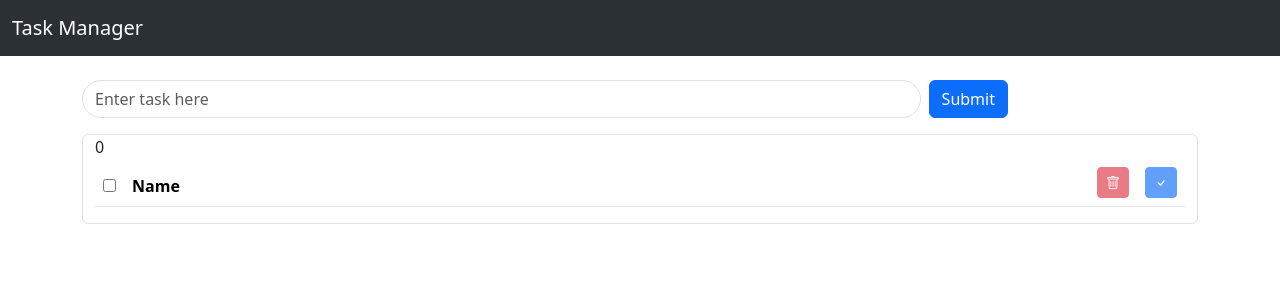
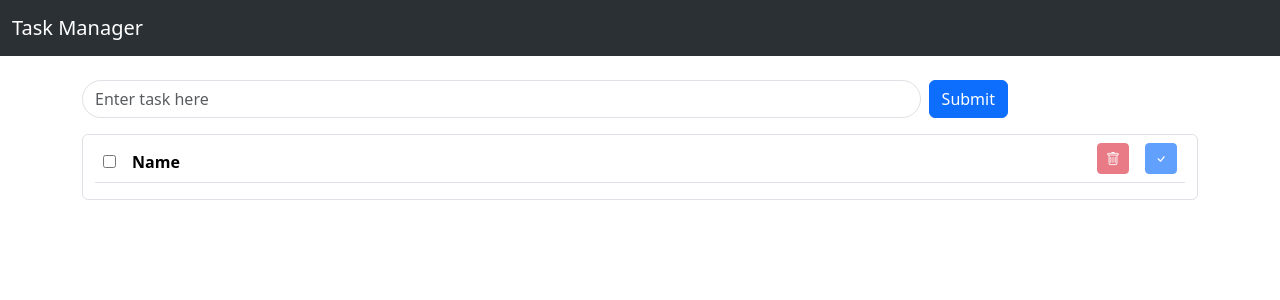
Before and after one commit to yashraizb/Todo-App, a React (Vite) app: page / in a window 1280 px wide. Shown: the top 300 px of the page. Built offline with nearby package versions, Linux system fonts and the light colour scheme.

Commit message:
removed selected count

```diff
--- a/src/components/TaskList.tsx
+++ b/src/components/TaskList.tsx
@@ -112,7 +112,6 @@ export default function TaskList() {
 
     return (
         <div className="border rounded overflow-hidden container">
-            {selectedCnt}
             <table className="table table-hover">
                 <thead>
                     <tr>
```
